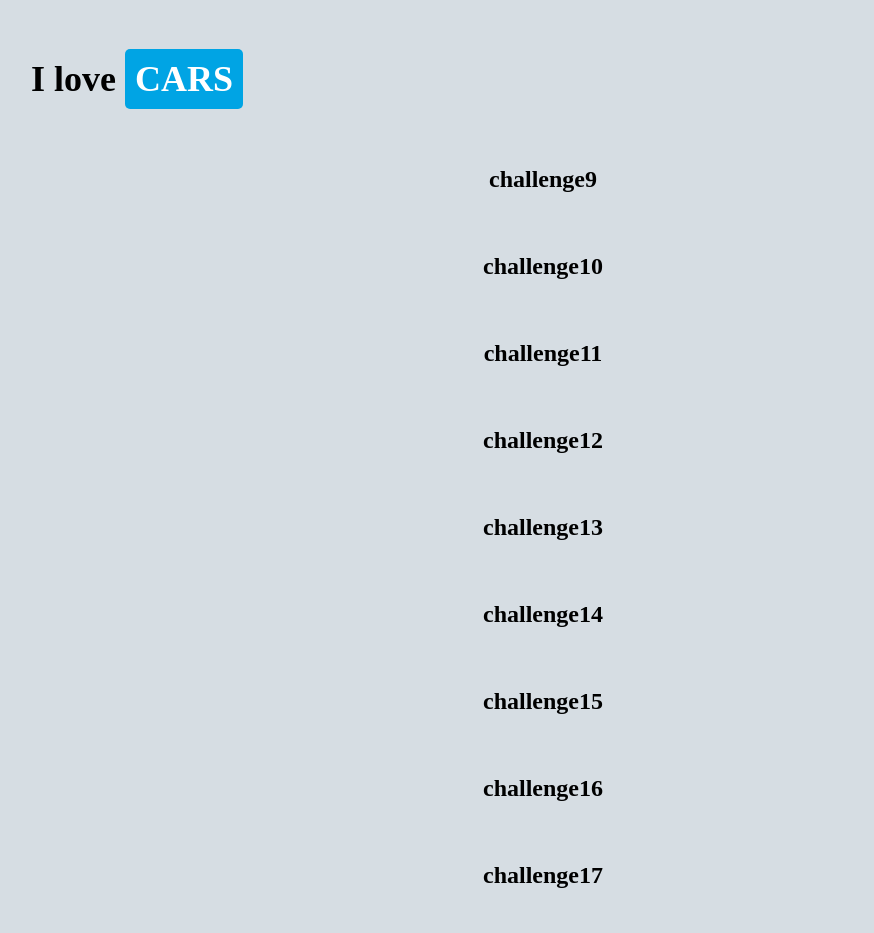
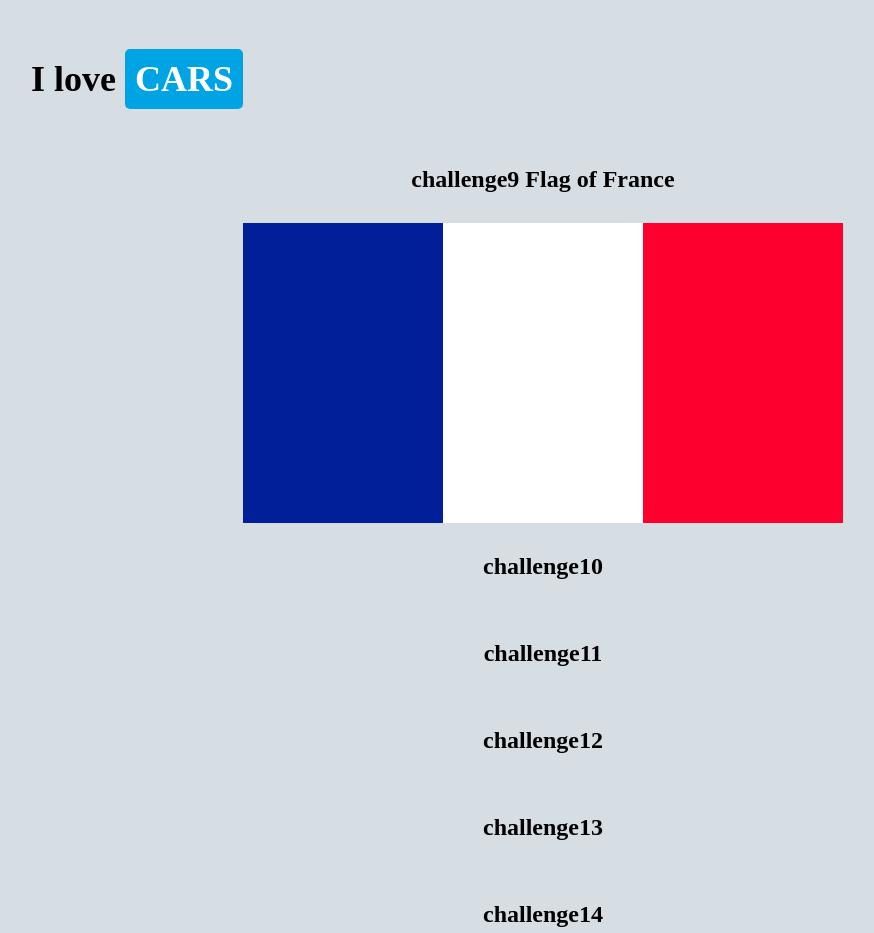
Before and after one commit to Ins44ne/Css-projects, a plain HTML site: page index.html in a window 1280 px wide. Shown: the part 1800-2733 px from the top of the page, without its empty margins (97-971 px from the left). Drawn offline with Linux system fonts and the light colour scheme.

Commit message:
feat: challenge9 done

```diff
--- a/index.css
+++ b/index.css
@@ -15,6 +15,9 @@
   --grad-color5: #6a0d83;
   /*challenge3*/
   --border-color-chall3: #00a4e4;
+    /*challenge3*/
+    --blue-color-chall9: #001f99;
+    --red-color-chall9: #fe002d;
 }
 
 * {
@@ -378,6 +381,35 @@ body {
 
 
 /*challenge9 styles */
+
+.challenge9 {
+  display: flex;
+  flex-direction: column;
+  align-items: center;
+  justify-content: center;
+}
+
+.flag-france {
+  display: flex;
+  flex-direction: row;
+  align-items: center;
+  justify-content: center;
+}
+.stripe {
+  width: 200px;
+  height: calc(200px * 3 / 2);
+}
+
+.blue {
+  background-color: var(--blue-color-chall9);
+}
+.white {
+  background-color: var(--btn-color-hover);
+}
+.red {
+  background-color: var(--red-color-chall9);
+}
+
 /*challenge10 styles */
 /*challenge11 styles */
 /*challenge12 styles */
--- a/index.html
+++ b/index.html
@@ -113,7 +113,12 @@
         </section>
 
         <section class=" section challenge9">
-            <h1>challenge9</h1>
+            <h1>challenge9 Flag of France</h1>
+            <div class="flag-france">
+                <div class="blue stripe"></div>
+                <div class="white stripe"></div>
+                <div class="red stripe"></div>
+            </div>
         </section>
 
         <section class=" section challenge10">
```
